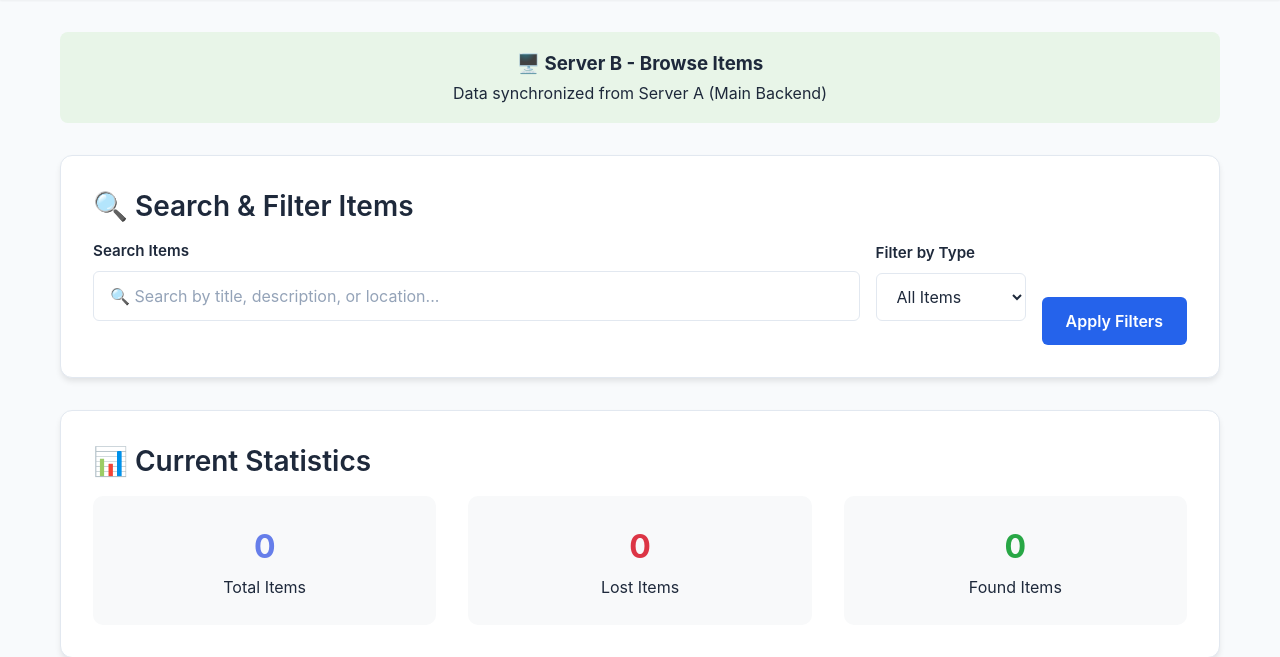
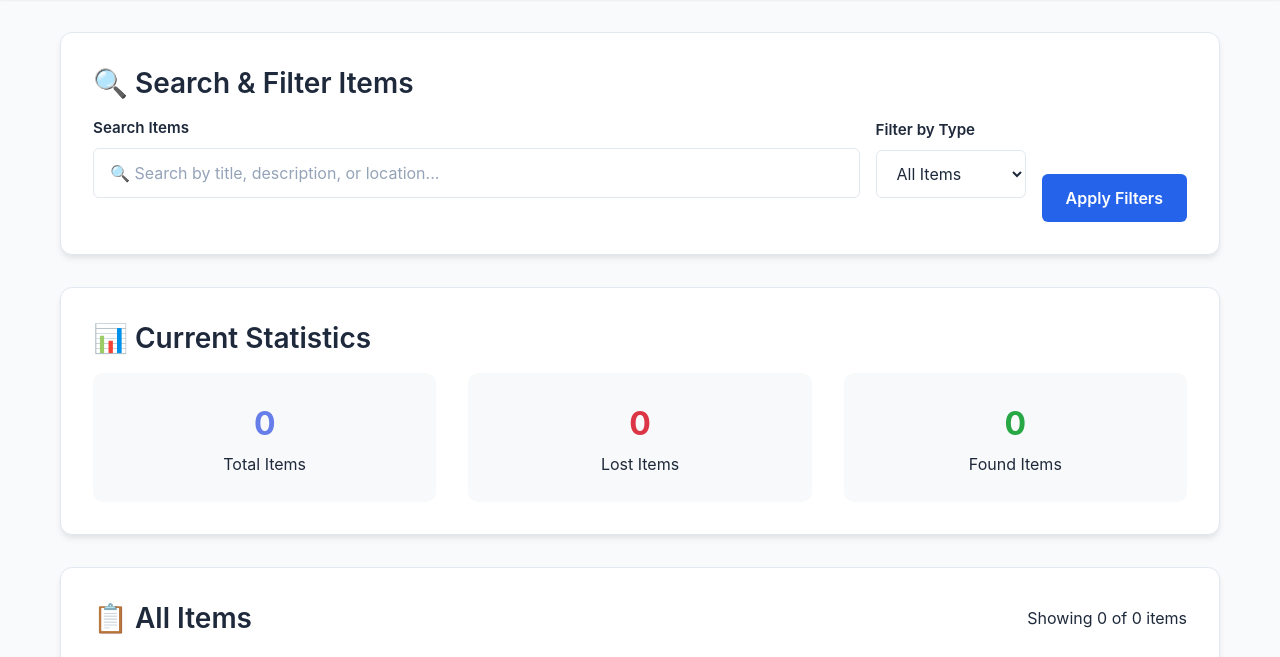
Before and after one commit to Izaek256/Lostnfound, a PHP site: page /items.php in a window 1280 px wide. Shown: the part 78-735 px from the top of the page. Run offline with PHP 8.4, Linux system fonts and the light colour scheme; data that the repository does not hold is empty.

Commit message:
refactor(frontend): remove server info section from items page
- Deleted the server info div from the main content
- Removed header and descriptive paragraph about Server B
- Simplified the layout by eliminating redundant information
- Focused UI on search and filter functionality only

```diff
--- a/Frontend/items.php
+++ b/Frontend/items.php
@@ -101,11 +101,6 @@ if (is_array($api_response) && isset($api_response['success']) && $api_response[
 
     <!-- Main Content -->
     <main>
-        <div class="server-info">
-            <h3>🖥️ Server B - Browse Items</h3>
-            <p>Data synchronized from Server A (Main Backend)</p>
-        </div>
-
         <!-- Search and Filter Section -->
         <section class="form-container">
             <h2>🔍 Search & Filter Items</h2>
```
